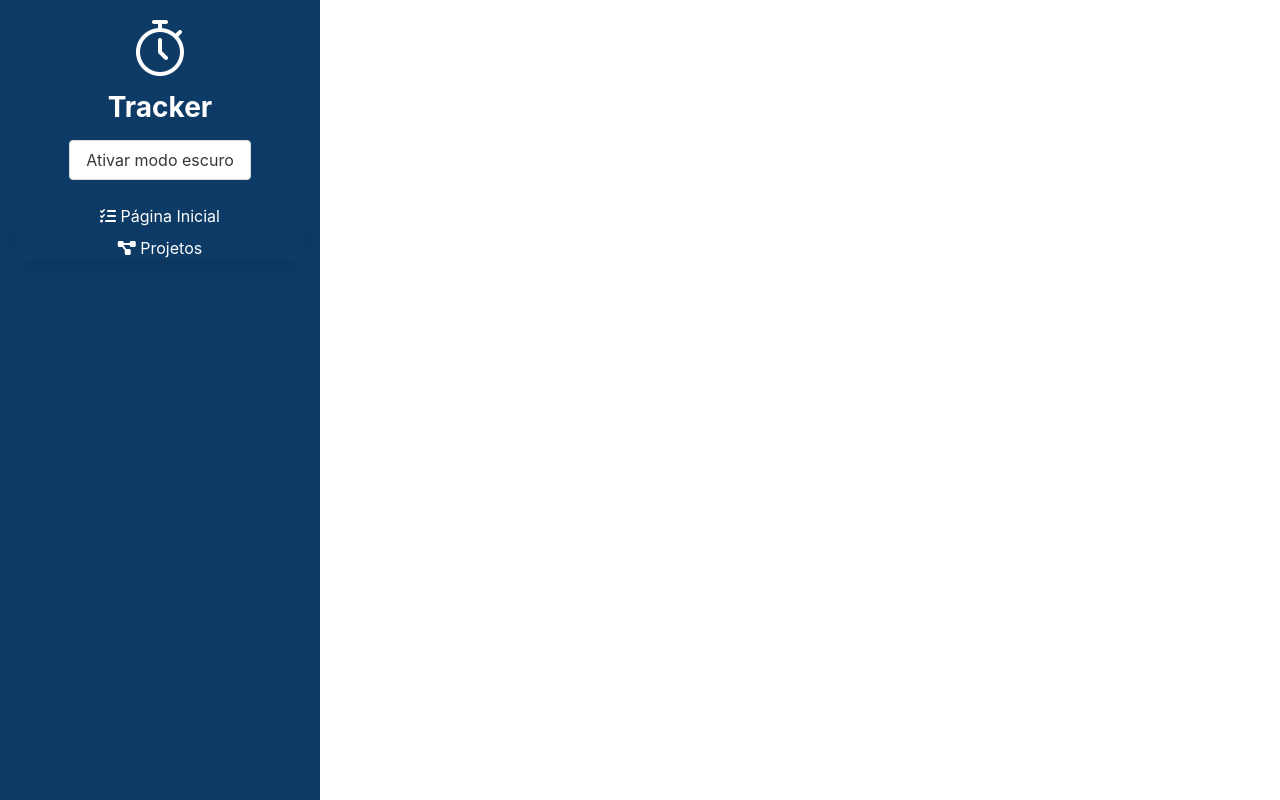
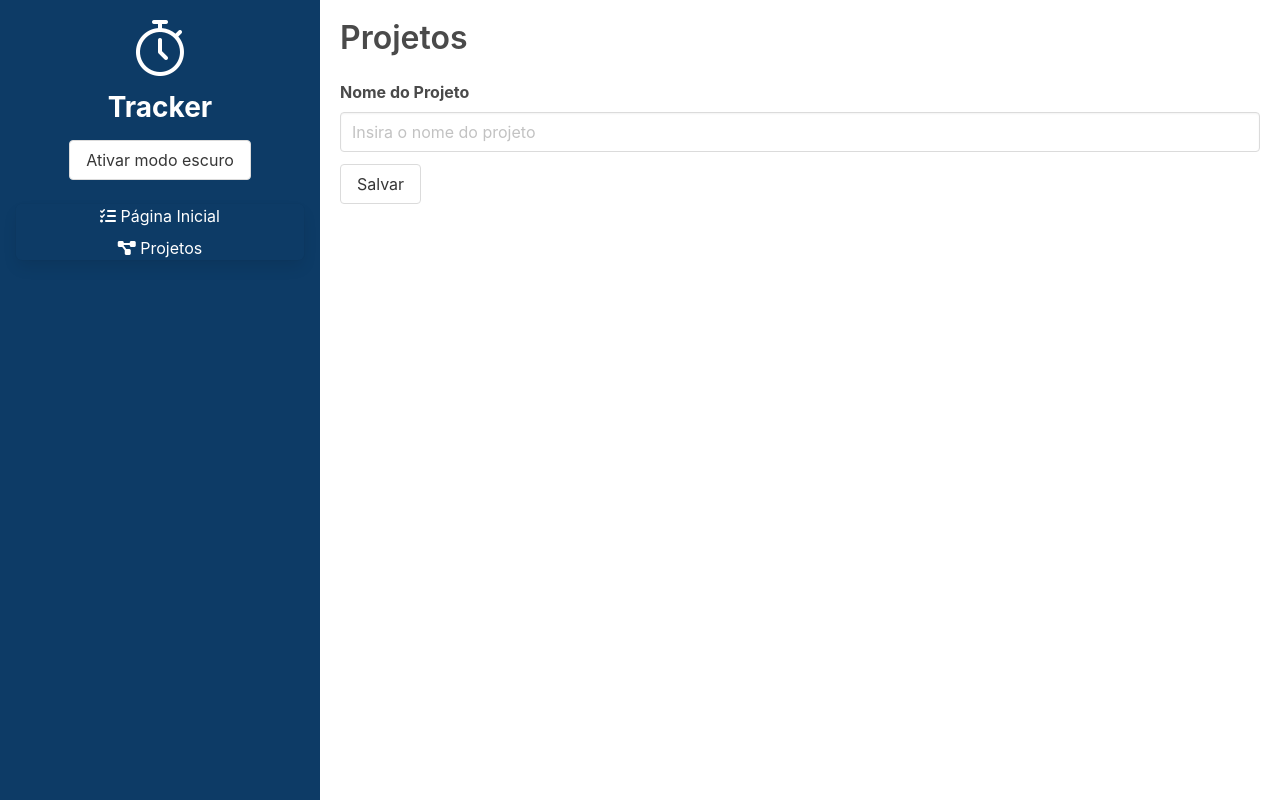
Before and after one commit to adriatls/Tracker, a Vue app: page /projects/new in a window 1280 px wide. Built offline with nearby package versions, Linux system fonts and the light colour scheme.

Commit message:
:sparkles: Feat: adicionando página para cadastrar e editar um projeto

```diff
--- a/src/router/index.ts
+++ b/src/router/index.ts
@@ -1,18 +1,30 @@
-import { createRouter, createWebHistory, RouteRecordRaw } from "vue-router";
+import { createRouter, createWebHistory, RouteRecordRaw } from 'vue-router'
 import HomePage from '../views/HomePage/HomePage.vue'
 import ProjectsPage from '../views/ProjectsPage/ProjectsPage.vue'
+import ProjectsForm from '../views/ProjectsPage/ProjectsForm/ProjectsForm.vue'
 
 const routes: RouteRecordRaw[] = [
     {
         path: '/',
         name: 'Home',
-        component: HomePage
+        component: HomePage,
     },
     {
       path: '/projects',
       name: 'Projects',
-      component: ProjectsPage
-  }
+      component: ProjectsPage,
+    },
+    {
+      path: '/projects/new',
+      name: 'New Project',
+      component: ProjectsForm,
+    },
+    {
+      path: '/projects/:id',
+      name: 'Edit Project',
+      component: ProjectsForm,
+      props: true
+    }
 ]
 
 const router = createRouter({
--- a/src/store/index.ts
+++ b/src/store/index.ts
@@ -19,6 +19,11 @@ export const store = createStore<State>({
                 id: new Date().toISOString()
             }
             state.projectsList.push(newProject)
+        },
+        'EDIT_PROJECT'(state, project: IProject) {
+            const index = state.projectsList
+                .findIndex(proj => proj.id === project.id)
+            state.projectsList[index] = project
         }
     }
 })
--- /dev/null
+++ b/src/views/ProjectsPage/ProjectsForm/ProjectsForm.vue
@@ -0,0 +1,77 @@
+<template>
+    <section class="projects">
+        <h1 class="title">Projetos</h1>
+        <form @submit.prevent="saveProject">
+            <div class="field">
+                <label for="projectName" class="label"> Nome do Projeto </label>
+                <input
+                    id="projectName"
+                    type="text"
+                    class="input"
+                    v-model="projectName"
+                    placeholder="Insira o nome do projeto"
+                />
+            </div>
+            <div class="field">
+                <button class="button" type="submit">
+                    Salvar
+                </button>
+            </div>
+        </form>
+    </section>
+</template>
+
+<script lang="ts">
+import { defineComponent } from "vue";
+import { useStore } from "@/store";
+
+export default defineComponent({
+  name: "ProjectsForm",
+  data () {
+    return {
+        projectName: '',
+    }
+  },
+  props: {
+    id: {
+        type: String,
+    }
+  },
+  mounted () {
+    if (this.id) {
+        const project = this.store.state.projectsList
+            .find( proj => proj.id === this.id)
+        this.projectName = project?.name || ''
+    }
+  },
+  methods: {
+    saveProject () {
+        if (this.id) {
+            this.store.commit('EDIT_PROJECT', {
+                id: this.id,
+                name: this.projectName
+            })
+        } else {
+            this.store.commit('SAVE_PROJECT', this.projectName)
+        }
+        this.projectName = ''
+        this.$router.push('/projects')
+    }
+  },
+  setup () {
+    const store = useStore()
+    return {
+        store,
+    }
+  }
+});
+</script>
+
+<style scoped>
+.projects {
+    padding: 1.25rem;
+}
+h1, label {
+    color: var(--text-primary);
+}
+</style>
--- a/src/views/ProjectsPage/ProjectsPage.vue
+++ b/src/views/ProjectsPage/ProjectsPage.vue
@@ -1,34 +1,31 @@
 <template>
     <section class="projects">
         <h1 class="title">Projetos</h1>
-        <form @submit.prevent="saveProject">
-            <div class="field">
-                <label for="projectName" class="label"> Nome do Projeto </label>
-                <input
-                    id="projectName"
-                    type="text"
-                    class="input"
-                    v-model="projectName"
-                    placeholder="Insira o nome do projeto"
-                />
-            </div>
-            <div class="field">
-                <button class="button" type="submit">
-                    Salvar
-                </button>
-            </div>
-        </form>
+        <router-link to="/projects/new" class="button">
+            <span class="icon is-small">
+              <i class="fas fa-plus"></i>
+            </span>
+            <span>Novo projeto</span>
+        </router-link>
         <table class="table is-fullWidth">
             <thead>
                 <tr>
                     <th>ID</th>
                     <th>Nome</th>
+                    <th>Ações</th>
                 </tr>
             </thead>
             <tbody>
                 <tr v-for="project in projectsList" :key="project.id">
                     <td>{{ project.id }}</td>
                     <td>{{ project.name }}</td>
+                    <td>
+                        <router-link :to="`/projects/${project.id}`" class="button">
+                            <span class="icon is-small">
+                              <i class="fas fa-pencil-alt"></i>
+                            </span>
+                        </router-link>
+                    </td>
                 </tr>
             </tbody>
         </table>
@@ -46,16 +43,9 @@ export default defineComponent({
         projectName: '',
     }
   },
-  methods: {
-    saveProject () {
-        this.store.commit('SAVE_PROJECT', this.projectName)
-        this.projectName = ''
-    }
-  },
   setup () {
     const store = useStore()
     return {
-        store,
         projectsList: computed(() => store.state.projectsList)
     }
   }
@@ -66,7 +56,7 @@ export default defineComponent({
 .projects {
     padding: 1.25rem;
 }
-h1, label {
+h1 {
     color: var(--text-primary);
 }
 table {
```
